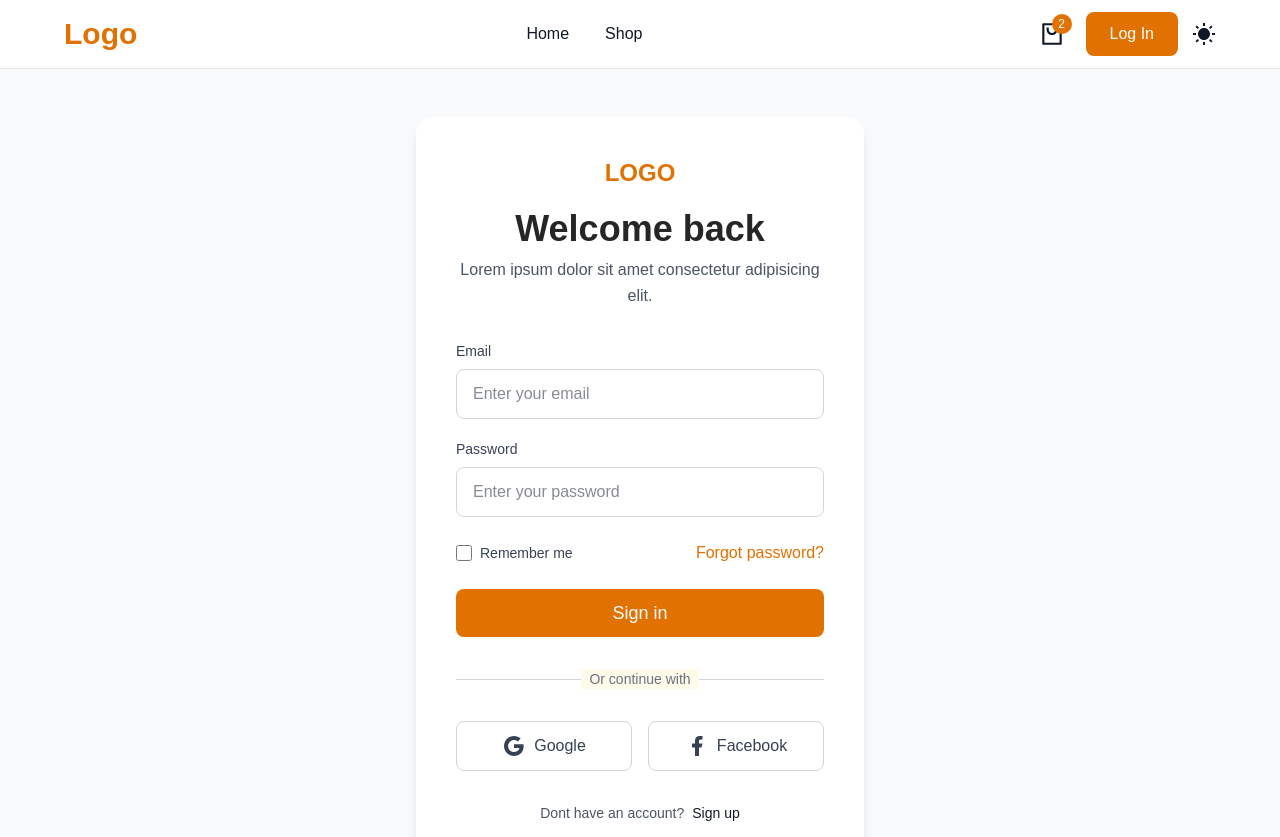
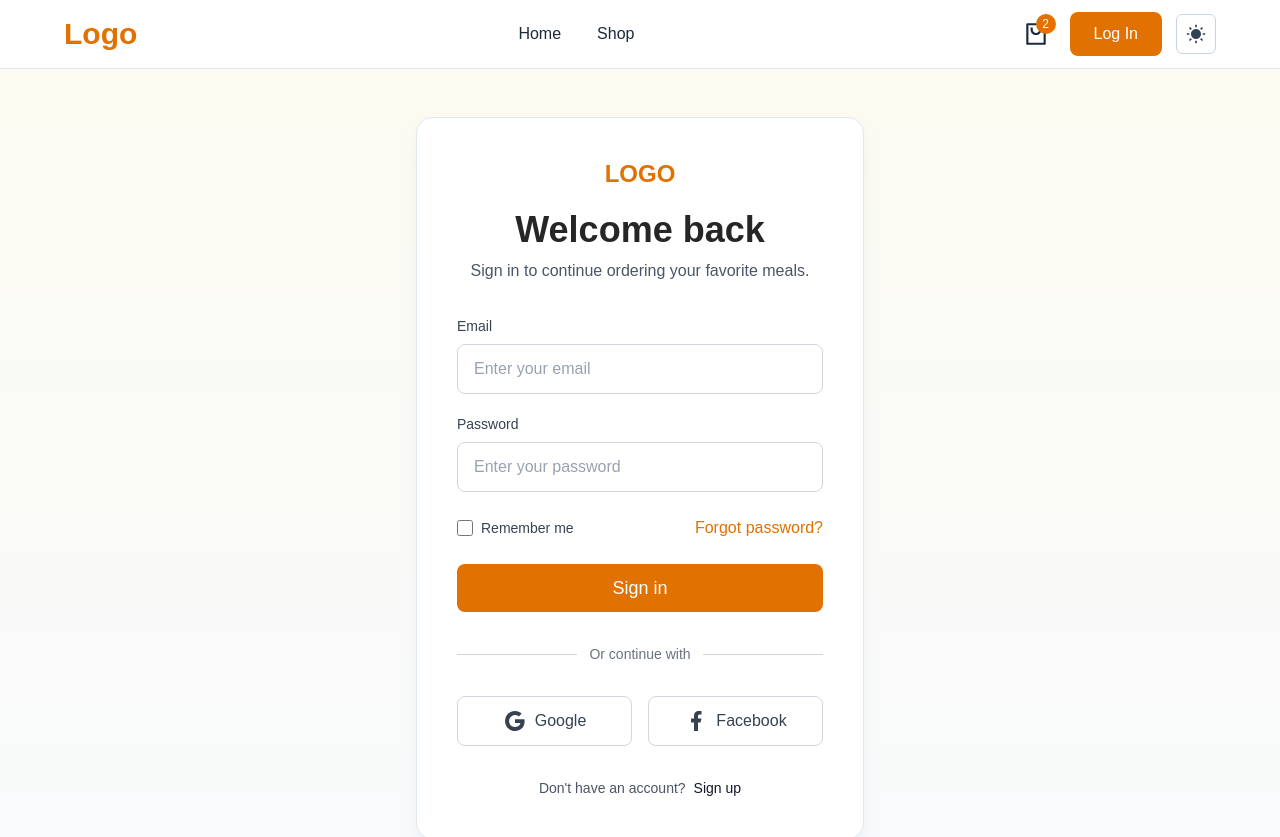
Before and after one commit to arnaldo16763695/ecommerce-food, a Next.js app: page /login in a window 1280 px wide. Shown: the top 837 px of the page. Built offline with nearby package versions, Linux system fonts and the light colour scheme; a web font is replaced by a local one.

Commit message:
Improve login and navigation UX with dark mode support

```diff
--- a/app/login/page.tsx
+++ b/app/login/page.tsx
@@ -1,33 +1,34 @@
 import { RiFacebookFill, RiGoogleFill } from "@remixicon/react";
 import React from "react";
+import Link from "next/link";
 
 function LoginPage() {
   return (
     <>
-      <section className="min-h-svh flex items-center justify-center py-12 px-4 sm:px-6 lg:px-8">
-        <div className="w-full max-w-md bg-white rounded-2xl shadow-lg overflow-hidden p-8 sm:p-10">
+      <section className="min-h-svh flex items-center justify-center bg-gradient-to-b from-amber-50/60 to-transparent px-4 py-12 dark:from-slate-800/40 dark:to-slate-900 sm:px-6 lg:px-8">
+        <div className="w-full max-w-md overflow-hidden rounded-2xl border border-slate-200 bg-white p-8 shadow-lg shadow-slate-200/50 sm:p-10 dark:border-slate-700 dark:bg-slate-800 dark:shadow-black/30">
           {/* Logo   */}
-          <span className="text-2xl font-semibold text-amber-600 font-cunia text-center block">
+          <span className="font-cunia block text-center text-2xl font-semibold text-amber-600">
             LOGO
           </span>
           <div className="space-y-8">
             <div className="text-center space-y-2 mt-5">
-              <h2 className="text-3xl lg:text-4xl text-neutral-800">
+              <h2 className="text-3xl text-neutral-800 dark:text-slate-100 lg:text-4xl">
                 Welcome back
               </h2>
-              <p className="text-gray-600">
-                Lorem ipsum dolor sit amet consectetur adipisicing elit.
+              <p className="text-gray-600 dark:text-slate-300">
+                Sign in to continue ordering your favorite meals.
               </p>
             </div>
             {/* Form   */}
-            <form action="" className="space-y-6">
+            <form action="" className="space-y-6" noValidate>
               {/* Wrapper  */}
               <div className="space-y-5">
                 {/* Email field  */}
                 <div>
                   <label
                     htmlFor="email"
-                    className="block text-sm font-medium text-gray-700 mb-2"
+                    className="mb-2 block text-sm font-medium text-gray-700 dark:text-slate-200"
                   >
                     Email
                   </label>
@@ -36,14 +37,16 @@ function LoginPage() {
                     name="email"
                     id="email"
                     placeholder="Enter your email"
-                    className="w-full px-4 py-3 border border-gray-300 rounded-lg focus:ring-amber-600 transition-color focus:ring-2 outline-none transition-colors"
+                    autoComplete="email"
+                    required
+                    className="w-full rounded-lg border border-gray-300 bg-white px-4 py-3 text-gray-900 outline-none transition-colors placeholder:text-gray-400 focus:border-amber-500 focus:ring-2 focus:ring-amber-500/30 dark:border-slate-600 dark:bg-slate-900 dark:text-slate-100 dark:placeholder:text-slate-400 dark:focus:border-amber-400 dark:focus:ring-amber-400/30"
                   />
                 </div>
                 {/* Password field  */}
                 <div>
                   <label
                     htmlFor="password"
-                    className="block text-sm font-medium text-gray-700 mb-2"
+                    className="mb-2 block text-sm font-medium text-gray-700 dark:text-slate-200"
                   >
                     Password
                   </label>
@@ -52,7 +55,9 @@ function LoginPage() {
                     name="password"
                     id="password"
                     placeholder="Enter your password"
-                    className="w-full px-4 py-3 border border-gray-300 rounded-lg focus:ring-amber-600 transition-color focus:ring-2 outline-none transition-colors"
+                    autoComplete="current-password"
+                    required
+                    className="w-full rounded-lg border border-gray-300 bg-white px-4 py-3 text-gray-900 outline-none transition-colors placeholder:text-gray-400 focus:border-amber-500 focus:ring-2 focus:ring-amber-500/30 dark:border-slate-600 dark:bg-slate-900 dark:text-slate-100 dark:placeholder:text-slate-400 dark:focus:border-amber-400 dark:focus:ring-amber-400/30"
                   />
                 </div>
               </div>
@@ -60,24 +65,24 @@ function LoginPage() {
               <div className="flex items-center justify-between flex-wrap gap-5">
                 <div className="flex items-center gap-2">
                   <input
-                    className="size-4 text-amber-600 focus:ring-amber-600 border-gray-300 rounded-2xl"
+                    className="size-4 rounded border-gray-300 text-amber-600 focus:ring-amber-600 dark:border-slate-600 dark:bg-slate-900"
                     type="checkbox"
                     name="remember"
                     id="remember"
                   />
                   <label
                     htmlFor="remember"
-                    className="text-sm block text-gray-700"
+                    className="block text-sm text-gray-700 dark:text-slate-300"
                   >
                     Remember me
                   </label>
                 </div>
-                <a
+                <Link
                   href="#"
-                  className="text-amber-600 hover:underline hover:text-amber-700 transition-colors"
+                  className="text-amber-600 transition-colors hover:text-amber-700 hover:underline focus:text-amber-700 dark:text-amber-400 dark:hover:text-amber-300"
                 >
                   Forgot password?
-                </a>
+                </Link>
               </div>
 
               {/* Btn  */}
@@ -88,21 +93,23 @@ function LoginPage() {
             {/* Divider  */}
             <div className="relative">
               <div className="absolute inset-0 flex items-center">
-                <div className="w-full border-t border-gray-300" />
+                <div className="w-full border-t border-gray-300 dark:border-slate-600" />
               </div>
               <div className="relative flex justify-center text-sm">
-                <span className="px-2 bg-amber-50 text-gray-500">Or continue with</span>
+                <span className="bg-white px-3 text-gray-500 dark:bg-slate-800 dark:text-slate-400">
+                  Or continue with
+                </span>
               </div>
             </div>
             {/* Social login buttons   */}
             <div className="grid gap-4 grid-cols-2 font-cunia">
-              <button className="w-full inline-flex justify-center items-center gap-2 py-3 px-4 border border-gray-300 rounded-lg  text-gray-700 bg-white hover:bg-gray-50 transition-all">
+              <button className="inline-flex w-full items-center justify-center gap-2 rounded-lg border border-gray-300 bg-white px-4 py-3 text-gray-700 transition-colors hover:bg-gray-50 focus:bg-gray-50 dark:border-slate-600 dark:bg-slate-900 dark:text-slate-200 dark:hover:bg-slate-700 dark:focus:bg-slate-700">
                 <span className="">
                   <RiGoogleFill />
                 </span>
                   Google
               </button>
-              <button className="w-full inline-flex justify-center items-center gap-2 py-3 border border-gray-300 rounded-lg  text-gray-700 bg-white hover:bg-gray-50 transition-all">
+              <button className="inline-flex w-full items-center justify-center gap-2 rounded-lg border border-gray-300 bg-white py-3 text-gray-700 transition-colors hover:bg-gray-50 focus:bg-gray-50 dark:border-slate-600 dark:bg-slate-900 dark:text-slate-200 dark:hover:bg-slate-700 dark:focus:bg-slate-700">
                 <span>
                   <RiFacebookFill />
                 </span>
@@ -111,13 +118,13 @@ function LoginPage() {
             </div>
 
             <div className="text-center text-sm gap-2 flex justify-center flex-wrap">
-              <span className="text-gray-600 block">Dont have an account?</span>
-              <a
+              <span className="block text-gray-600 dark:text-slate-300">Don&apos;t have an account?</span>
+              <Link
                 href="#"
-                className="hover:text-amber-600 focus:text-amber-700 hover:underline transition-colors"
+                className="font-medium transition-colors hover:text-amber-600 hover:underline focus:text-amber-700 dark:text-amber-400 dark:hover:text-amber-300"
               >
                 Sign up
-              </a>
+              </Link>
             </div>
           </div>
         </div>
--- a/components/Header.tsx
+++ b/components/Header.tsx
@@ -16,7 +16,6 @@ const Header = () => {
     setOpenMenu((prevState) => !prevState);
   };
 
-
   useEffect(() => {
     const onEscape = (event: KeyboardEvent) => {
       if (event.key === "Escape") {
@@ -31,22 +30,21 @@ const Header = () => {
   }, []);
 
   return (
-    <header className="sticky top-0 border-b border-gray-200 w-full py-3 bg-white dark:bg-gray-900 z-50 font-cunia">
-      <div className="page-container flex items-center justify-between ">
+    <header className="sticky top-0 z-50 w-full border-b border-gray-200 bg-white/95 py-3 font-cunia backdrop-blur dark:border-slate-700 dark:bg-gray-900/95">
+      <div className="page-container flex items-center justify-between">
         <Link className="text-3xl font-semibold text-amber-600" href="/">
           Logo
         </Link>
 
-        <nav className="hidden lg:flex items-center justify-between w-full" aria-label="Primary navigation">
-          <ul className="mx-auto flex items-center gap-9 justify-center">
+        <nav className="hidden w-full items-center justify-between lg:flex" aria-label="Primary navigation">
+          <ul className="mx-auto flex items-center justify-center gap-9 text-slate-800 dark:text-slate-100">
             {navItems.map((item) => (
               <li key={item.id}>
                 <Link
                   href={item.href}
-                  className={clsx(
-                    "focus:text-amber-600 hover:text-amber-600 transition-colors",
-                    { "text-amber-600": pathName === item.href },
-                  )}
+                  className={clsx("transition-colors hover:text-amber-600 focus:text-amber-600", {
+                    "text-amber-600": pathName === item.href,
+                  })}
                 >
                   {item.label}
                 </Link>
@@ -57,43 +55,39 @@ const Header = () => {
             <Link
               href="/shopping-cart"
               aria-label="Open shopping cart"
-              className="size-10 relative inline-flex items-center justify-center rounded-sm"
+              className="relative inline-flex size-10 items-center justify-center rounded-md text-slate-800 transition-colors hover:bg-slate-100 hover:text-amber-600 focus:bg-slate-100 focus:text-amber-600 dark:text-slate-100 dark:hover:bg-slate-800 dark:focus:bg-slate-800"
             >
               <RiShoppingBag2Line
                 size={26}
-                className={clsx(
-                  "hover:text-amber-600 focus:text-amber-600 transition-all",
-                  {
-                    "text-amber-600": pathName === "/shopping-cart",
-                  },
-                )}
+                className={clsx("transition-all", {
+                  "text-amber-600": pathName === "/shopping-cart",
+                })}
               />
-              <span className="absolute top-0 right-0 size-5 bg-amber-600 text-white flex items-center justify-center rounded-full text-xs">
+              <span className="absolute right-0 top-0 flex size-5 items-center justify-center rounded-full bg-amber-600 text-xs text-white">
                 2
               </span>
             </Link>
-            <Link href='/login' className="btn-primary">Log In</Link>
+            <Link href="/login" className="btn-primary">
+              Log In
+            </Link>
             <ThemeToggle />
           </div>
         </nav>
 
         <nav className="relative lg:hidden" aria-label="Mobile navigation">
-          <div className="flex items-center gap-2">
+          <div className="flex items-center gap-2 text-slate-800 dark:text-slate-100">
             <Link
               href="/shopping-cart"
               aria-label="Open shopping cart"
-              className="size-10 inline-flex items-center justify-center rounded-sm relative"
+              className="relative inline-flex size-10 items-center justify-center rounded-md transition-colors hover:bg-slate-100 hover:text-amber-600 focus:bg-slate-100 focus:text-amber-600 dark:hover:bg-slate-800 dark:focus:bg-slate-800"
             >
               <RiShoppingBag2Line
                 size={26}
-                className={clsx(
-                  "hover:text-amber-600 focus:text-amber-600 transition-all",
-                  {
-                    "text-amber-600": pathName === "/shopping-cart",
-                  },
-                )}
+                className={clsx("transition-all", {
+                  "text-amber-600": pathName === "/shopping-cart",
+                })}
               />
-              <span className="size-5 bg-amber-600 text-white flex items-center justify-center rounded-full text-xs absolute top-0 right-0">
+              <span className="absolute right-0 top-0 flex size-5 items-center justify-center rounded-full bg-amber-600 text-xs text-white">
                 2
               </span>
             </Link>
@@ -101,6 +95,7 @@ const Header = () => {
               aria-label={getMenuButtonLabel(openMenu)}
               aria-expanded={openMenu}
               aria-controls="mobile-menu"
+              className="rounded-md p-1.5 transition-colors hover:bg-slate-100 focus:bg-slate-100 dark:hover:bg-slate-800 dark:focus:bg-slate-800"
               onClick={handleClick}
             >
               {openMenu ? <RiCloseLine size={28} /> : <RiMenuLine size={28} />}
@@ -108,19 +103,16 @@ const Header = () => {
           </div>
           <div
             id="mobile-menu"
-            className={`absolute top-full right-0 bg-white p-3 min-w-52 w-full shadow mt-2.5 rounded-lg space-y-2.5 ${getMobileMenuVisibilityClass(openMenu)} transition`}
+            className={`absolute right-0 top-full mt-2.5 w-full min-w-52 space-y-3 rounded-lg border border-slate-200 bg-white p-3 shadow ${getMobileMenuVisibilityClass(openMenu)} transition dark:border-slate-700 dark:bg-slate-800`}
           >
-            <ul>
+            <ul className="space-y-1.5 text-slate-800 dark:text-slate-100">
               {navItems.map((item) => (
                 <li key={item.id}>
                   <Link
                     href={item.href}
-                    className={clsx(
-                      "hover:text-amber-600 focus:text-amber-600 transition-colors",
-                      {
-                        "text-amber-600": pathName === item.href,
-                      },
-                    )}
+                    className={clsx("block rounded px-2 py-1 transition-colors hover:text-amber-600 focus:text-amber-600", {
+                      "text-amber-600": pathName === item.href,
+                    })}
                     onClick={handleClick}
                   >
                     {item.label}
@@ -128,7 +120,7 @@ const Header = () => {
                 </li>
               ))}
             </ul>
-            <Link href='/login' className="btn-primary w-full text-center" onClick={handleClick}>
+            <Link href="/login" className="btn-primary block w-full text-center" onClick={handleClick}>
               Log In
             </Link>
             <ThemeToggle />
--- a/components/Theme-toggle.tsx
+++ b/components/Theme-toggle.tsx
@@ -17,8 +17,9 @@ export function ThemeToggle() {
     <button
       aria-label={isDark ? "Switch to light mode" : "Switch to dark mode"}
       onClick={() => setTheme(isDark ? "light" : "dark")}
+      className="inline-flex size-10 items-center justify-center rounded-md border border-slate-300 bg-white text-slate-700 transition-colors hover:bg-slate-100 focus:bg-slate-100 dark:border-slate-600 dark:bg-slate-800 dark:text-slate-100 dark:hover:bg-slate-700 dark:focus:bg-slate-700"
     >
-      {isDark ? <RiMoonFill size={24} /> : <RiSunFill size={24} />}
+      {isDark ? <RiMoonFill size={20} /> : <RiSunFill size={20} />}
     </button>
   );
 }
```
Also changed, not shown: components/ProductCard.tsx (+14 -9 lines).
